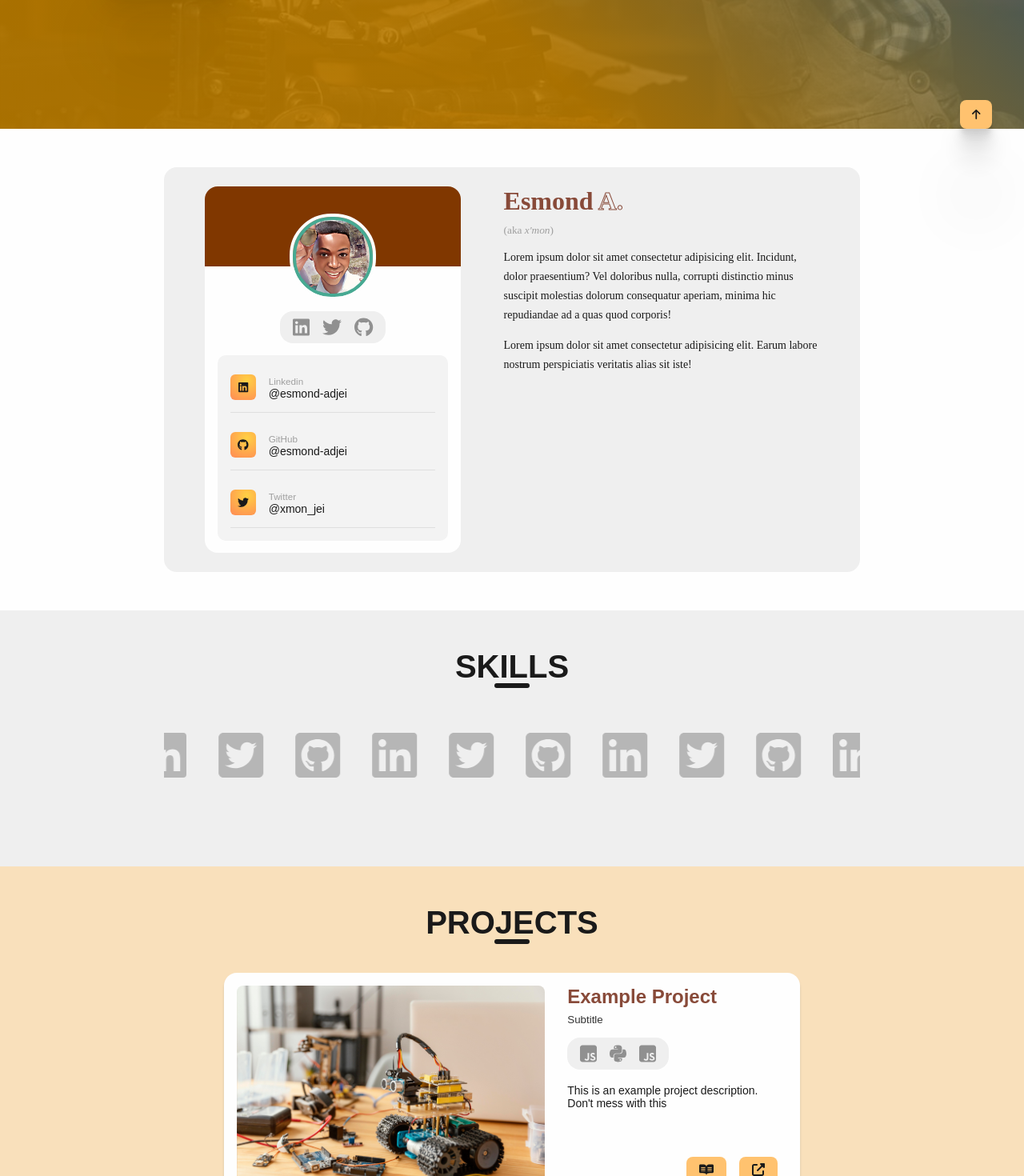
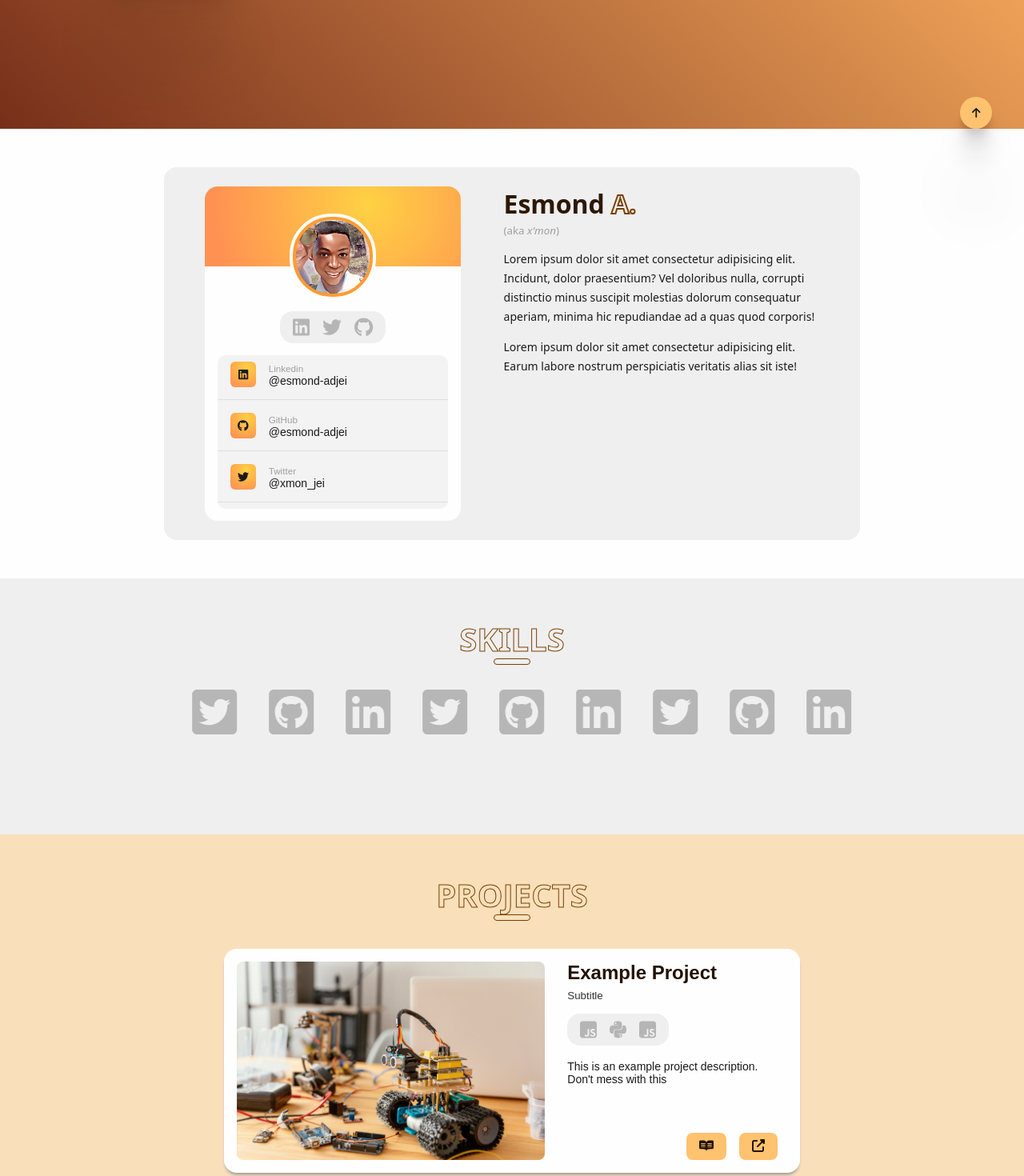
Before and after one commit to esmond-adjei/portfolio-website, a React (Create React App) app in the folder portfolio-front/: page / in a window 1280 px wide. Shown: the part 559-2029 px from the top of the page at 80% size. Built offline with nearby package versions, Linux system fonts and the light colour scheme.

Commit message:
modified some files

```diff
--- a/portfolio-front/src/components/microcomponents/micro.css
+++ b/portfolio-front/src/components/microcomponents/micro.css
@@ -1,6 +1,6 @@
 .contact-slip {
-    padding: 8px 0;
-    margin: 16px;
+    padding: 8px 16px;
+    margin-bottom: 8px;
     height: 56px;
     font-size: 14px;
     border-bottom: 1px solid #dfdfdf;
@@ -17,9 +17,9 @@
     margin-right: 16px;
     border-radius: 6px;
     color: var(--dark-text);
-    background-color: rgb(209, 161, 19);
+    background-color: var(--choco-gold);
     background: var(--orange-gradient);
-    transition: all 0.4s ease;
+    transition: all 0.2s ease;
 }
 
 .contact-slip:hover .icon {
@@ -27,18 +27,22 @@
     cursor: pointer;
 }
 .contact-slip:hover a {
-    color: var(--accent-secondary);
+    color: var(--choco-gold);
+}
+.contact-slip:hover {
+  background-color: var(--grey);
+  border-radius: 8px;
 }
 
 .contact-slip small {
     color: var(--light-text);
 }
 
-/* big logo */
+/*---------- big logo ---------- */
 .big-logo {
   opacity: 24%;
   transition: all .4s ease-out;
-    animation: marquee 3.2s linear infinite;
+  animation: marquee 4s linear infinite;
 }
 
 .big-logo:hover {
@@ -82,7 +86,7 @@
   bottom: var(--heading-default-position);
 
   font-size: 32px;
-  color: var(--accent-main);
+  color: var(--choco-gold);
   background-color:#7f7f7f59;
 
   width: 100%;
@@ -100,8 +104,8 @@
     font-size: 14px;
     font-weight: 200;
     color: var(--white);
-    background-color: var(--dark-main);
-    transition: all 0.40s ease-in;
+    background-color: var(--dark-100);
+    transition: all 0.3s ease-in;
 }
 .sqCard:hover .card_text {
     bottom: var(--text-hover-position);
@@ -112,7 +116,6 @@
 
 /* ----------- square card version 2 ---------- */
 .sqCard2 {
-    box-shadow: 0px 4px 4px -2px #9f9f9f;
     background-size: contain;
     background-position: top;
     --text-position: 50%;
@@ -120,24 +123,26 @@
 
 .sticker {
   position: absolute;
+  padding: 16px;
   width: 75px;
   height: 75px;
-  background-color: var(--accent-main);
   top: 50px;
   right: 10px;
+  text-align: center;
   border-radius: 16px;
-  text-align: center;
-  padding: 16px;
+  background-color: var(--light-50);
+  box-shadow: var(--multiple-shadow);
+
   display: flex;
   justify-content: center;
   align-items: center;
-  box-shadow: var(--multiple-shadow);
+
   transition: all 0.40s ease;
   opacity: 0;
 }
 .sticker:hover {
   border-radius: 64px;
-  background-color: var(--accent-secondary);
+  background-color: var(--light-100);
 }
 
 .sqCard2:hover .sticker {
@@ -158,7 +163,15 @@
 
 /* ------------ email forms --------------- */
 .email-form {
-    width: 25%;
+    min-width: 300px;
+    width: 30%;
+    padding: 16px 32px;
+    border-radius: 16px;
+    background-color: var(--dark-50);
+  }
+
+.email-form h2 {
+  color: var(--light-100);
 }
 
 label {
@@ -173,8 +186,8 @@
   padding: 8px;
   border-radius: 8px;
   margin-bottom: 16px;
-      border: 2px solid var(--accent-main);
-      outline-color: var(--accent-main);
+  border: 1px solid var(--light-100);
+  outline-color: var(--choco-gold);
   font-family: 'montserrat', 'open sans';
   transition: outline-color 400ms ease;
 }
@@ -182,24 +195,26 @@
 input[type="text"]:focus-visible,
 input[type="email"]:focus-visible,
 textarea:focus-visible {
-    outline: 2px solid var(--accent-secondary);
+  outline: 1px solid var(--choco-gold);
   outline-offset: -2px;
 }
+
 button[type="submit"] {
   display: block;
   width: 100%;
   padding: 8px;
   border-radius: 8px;
-    background-color: var(--accent-main);
+  background-color: var(--light-100);
   color: var(--dark-text);
   font-size: 1.2rem;
   border: none;
   cursor: pointer;
-    transition: background-color 0.4s ease;
+  transition: background-color 0.2s, color 0.2s ease;
 }
 
   button:hover {
-    background-color: var(--accent-secondary);
+    color: var(--white);
+    background-color: var(--choco-gold);
   }
 
 /* ---------- IMAGE SLIDER ----------- */
@@ -253,33 +268,35 @@ textarea:focus-visible {
   border-radius: 50%;
   background-color: var(--grey);
   cursor: pointer;
-    transition: all 0.4s ease;
+  transition: all 0.2s ease;
 }
 .dot.inactive:hover {
     box-shadow: 0 8px 8px -1px #333;
-      background-color: var(--accent-secondary);
+    background-color: var(--choco-gold);
 }
 
 .dot.active {
-    background-color: var(--accent-main);
+  background-color: var(--choco-tan);
 }
 
 /* ---------- BACK TO TOP ------------- */
 .back-to-top-button {
   position: fixed;
+  width: 40px;
+  height: 40px;
   bottom: 80px;
   right: 40px;
   padding: 10px 15px;
-    background-color: var(--accent-main);
+  cursor: pointer;
+  font-size: 14px;
   color: var(--dark-text);
   border: none;
-    border-radius: 8px;
-    font-size: 14px;
-    cursor: pointer;
+  border-radius: 100%;
+  background-color: var(--light-100);
   box-shadow: var(--multiple-shadow);
+  transition: all 0.2s ease;
 }
 
 .back-to-top-button:hover {
-    opacity: 0.8;
   color: var(--white);
 }
--- a/portfolio-front/src/style/component-styles/Content.css
+++ b/portfolio-front/src/style/component-styles/Content.css
@@ -5,11 +5,13 @@ section {
 }
 
 .section__heading {
+    position: relative;
     margin: 0 0 32px;
     text-align: center;
-    position: relative;
-    color: var(--dark-text);
     font-size: 40px;
+    font-family: system-ui, -apple-system, BlinkMacSystemFont, 'Segoe UI', Roboto, Oxygen, Ubuntu, Cantarell, 'Open Sans', 'Helvetica Neue', sans-serif;
+    color: transparent;
+    -webkit-text-stroke: 1px var(--choco-tan);
 }
 
 .section__heading::after {
@@ -19,8 +21,9 @@ section {
     right: 48%;
     width: 4%;
     bottom: -4px;
-    border-radius: 8px;
-    border-bottom: 6px solid var(--primary-color);
+    border-radius: 4px;
+    border-bottom: 6px solid transparent;
+    outline: 1px solid var(--choco-tan);
     transition: all 0.3s ease;
 }
 
@@ -38,11 +41,9 @@ section {
 .profile-card {
     width: 320px;
     min-height: 320px;
-    /* padding: 8px; */
     border-radius: 16px;
     background-color: var(--white);
     overflow: hidden;
-    /* border: 1px solid var(--light-text); */
     transition: all 0.4s ease;
 
     display: flex;
@@ -56,6 +57,7 @@ section {
 
 .profile__banner {
     background-color: #803700;
+    background: var(--orange-gradient);
     width: 100%;
     position: relative;
     height: 100px;
@@ -68,8 +70,8 @@ section {
     width: 100px;
     height: 100px;
     border-radius: 48px;
-    border: 4px solid var(--accent-secondary);
-    background-color: var(--accent-secondary);
+    border: 4px solid var(--choco-gold);
+    background-color: var(--choco-gold);
     outline: 4px solid var(--white);
 
     position: absolute;
@@ -85,24 +87,24 @@ section {
     width: 90%;
     min-height: 96px;
     margin: 15px 0;
-    background-color: #f3f3f3;
+    background-color: var(--whitish);
     border-radius: 10px;
 }
 
 .profile__text {
     width: 48%;
-    font-family: poppins;
+    font-family: poppins, system-ui;
 }
 
 .profile__text h2 {
-    margin: 0 0 8px;
+    margin: 0;
     font-size: 2rem;
-    color: var(--dark-main);
+    color: var(--dark-50);
     position: relative;
 }
 .stroked {
     color: transparent;
-    -webkit-text-stroke: 1px var(--dark-main);
+    -webkit-text-stroke: 2px var(--choco-tan);
 }
 
 .profile__text small {
@@ -122,16 +124,16 @@ section {
 .skill_logos {
     width: 80%;
     margin: auto;
+    overflow: hidden;
+
     display: flex;
+    justify-content: center;
     gap: 40px;
-    padding: 24px;
-    overflow: hidden;
-    justify-content: center;
 }
 
 /* -------------- PROJECTS -------------- */
 .projects__section {
-    background-color: var(--light-secondary);
+    background-color: var(--light-50);
 }
 
 /* ----------- MORE PROJECTS SECTION -------- */
@@ -145,9 +147,6 @@ section {
     justify-content: center;
 }
 
-.more-projects__section .section__heading {
-    color: var(--light-secondary);
-}
 
 /* --------- INTERESTS SECTION ------------- */
 .interests__section {
--- a/portfolio-front/src/style/component-styles/Footer.css
+++ b/portfolio-front/src/style/component-styles/Footer.css
@@ -2,7 +2,8 @@
 .footer__content {
     margin: 10px;
     color: var(--white);
-    background-color: var(--dark-text);
+    border-radius: 32px;
+    background-color: var(--dark-100);
 }
 
 .footer__info {
@@ -27,10 +28,15 @@
 }
 
 .footer__links li a {
-    color: var(--accent-main);
+    color: var(--white);
     text-decoration: none;
 }
 
 .footer__links li a:hover {
-    color: var(--accent-secondary);
+    color: var(--choco-gold);
 }
+
+.footer_copyright {
+    border-radius: 0 0 32px 32px;
+    background-color: var(--dark-50);
+}
--- a/portfolio-front/src/style/component-styles/Header.css
+++ b/portfolio-front/src/style/component-styles/Header.css
@@ -34,12 +34,10 @@ nav ul {
 .nav__links {
     padding: 8px 16px;
     border-radius: 12px;
-    color: var(--dark-text);
-    background-color: var(--light-secondary);
+    color: var(--dark-100);
     transition: all 0.2s ease-in-out;
 }
 
 .nav__links:hover {
-    color: var(--light-secondary);
-    background-color: var(--accent-secondary);
+    background-color: var(--light-50);
 }
--- a/portfolio-front/src/style/component-styles/card.css
+++ b/portfolio-front/src/style/component-styles/card.css
@@ -34,7 +34,7 @@
 
 .card__title {
     margin: 0;
-    color: var(--dark-main);
+    color: var(--dark-100);
 }
 
 .card__subtitle {
@@ -55,12 +55,13 @@
 
 .card__icons svg {
     color: var(--dark-grey);
+    opacity: 0.6;
     height: 24px;
-    transition: color 0.4s ease;
+    transition: all 0.2s ease;
 }
 
 .card__icons svg:hover {
-    color: var(--accent-secondary);
+    opacity: 1;
 }
 
 .card__description {
@@ -80,12 +81,12 @@
     padding: 8px 16px;
     border-radius: 8px;
     text-decoration: none;
-    background-color: var(--accent-main);
-    color: var(--dark-text);
+    background-color: var(--light-100);
+    color: var(--dark-100);
     transition: all 0.4s ease;
 }
 
 .card__link:hover {
-    background-color: var(--accent-secondary);
-    color: var(--white);
+    background-color: var(--dark-100);
+    color: var(--light-100);
 }
--- a/portfolio-front/src/style/global.css
+++ b/portfolio-front/src/style/global.css
@@ -1,25 +1,30 @@
 /* global variables */
 :root {
-    /* THEME COLORS */
-    /* caramel */
-    --light-main: #C38154;
+    /* THEME COLORS 1*/
+    /* --light-main: #C38154; */
     /* chestnut */
-    --dark-main: #884A39;
+    /* --dark-main: #884A39; */
+    /* chocolate */
+    /* --very-dark-main: #7B3F00; */
     /* wheat */
-    --light-secondary: #F9E0BB;
+    /* --light-secondary: #F9E0BB; */
     /* earth yellow */
-    --accent-main: #FFC26F;
+    /* --accent-main: #FFC26F; */
     /* zomp */
-    --accent-secondary: #47A992;
+    /* --accent-secondary: #47A992; */
 
-    /* THEME COLORS (DEPRECATED) */
-    --primary-color: rgb(26, 26, 26); /* #2c3e50; */
-    --light-main-0: #909090; /* #6fb99b; */
-    --secondary-color: #d1d1d1; /*#d6941a; */
-    --light-secondary-0: #bebebe; /* #11296e; */
+    /* THEME COLORS 2*/
+    --light-50: #F9E0BB;
+    --light-100: #FFC26F;
+    --choco-gold: #FF9C34;
+    --choco-tan: #7B3F00;
+    --dark-50: #2d1803;
+    --dark-100: #231200;
+
 
     /* CUSTOM COLORS */
     --white: #fefefe;
+    --whitish: #f3f3f3;
     --grey: #efefef;
     --dark-grey: #909090;
 
@@ -28,11 +33,11 @@
     --dark-text: rgb(26, 26, 26);
 
     /* SHADOWS & GRADIENTS */
-    --raw-shadow: rgba(99, 99, 99, 0.2) 0px 2px 8px 0px;
+    --orange-gradient: radial-gradient( circle farthest-corner at 64% 24%,  rgba(255,209,67,1) 0%, rgba(255,145,83,1) 90% );
+    --brown-gradient: linear-gradient(45deg, #772f1a 0%, #f2a65a 75%);
+
+
     --card-shadow: 0px 3px 6px 0px rgba(140, 149, 159, 0.15);
-    --background-gradient: linear-gradient(90deg, rgba(180, 34, 195, 0.33) 0%, rgba(45, 253, 195, 0.17) 100%);
-    --light-gradient: linear-gradient(158deg, rgba(204, 204, 204, 1) 0%, rgba(172, 133, 175, 1) 55%, rgba(80, 80, 80, 1) 100%);
-    --orange-gradient: radial-gradient( circle farthest-corner at 64% 24%,  rgba(255,209,67,1) 0%, rgba(255,145,83,1) 90% );
     --multiple-shadow:  0 2.8px 2.2px rgba(0, 0, 0, 0.034),
                         0 6.7px 5.3px rgba(0, 0, 0, 0.048),
                         0 12.5px 10px rgba(0, 0, 0, 0.06),
```
Also changed, not shown: portfolio-front/src/style/component-styles/Billboard.css (+5 -4 lines). Lines whose indentation alone changed are shown as unchanged.
